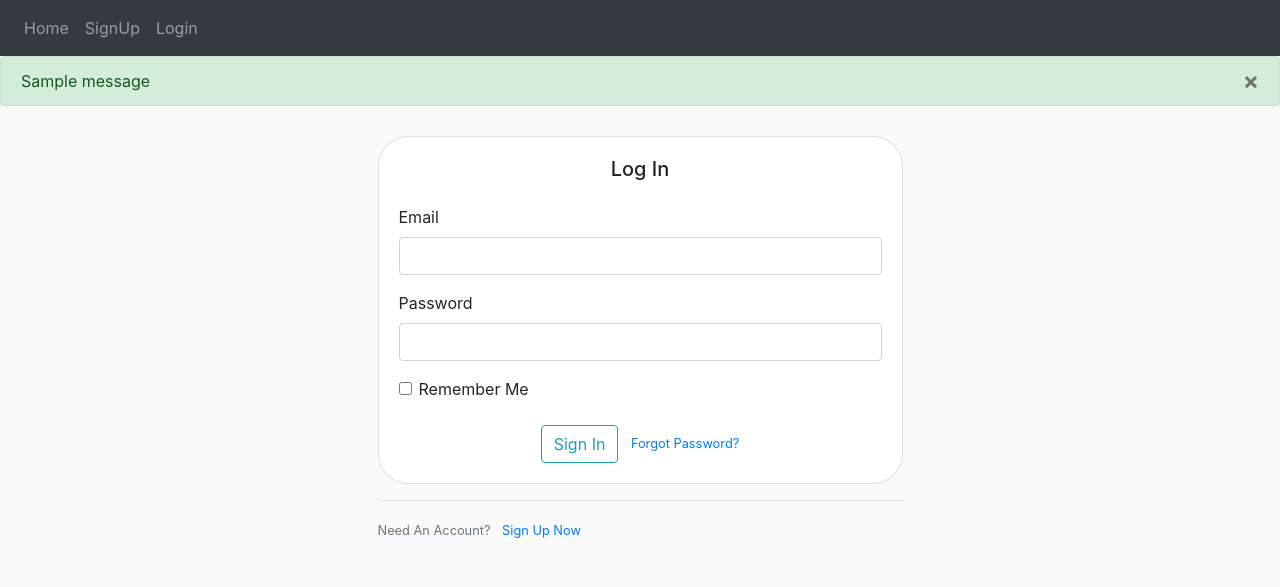
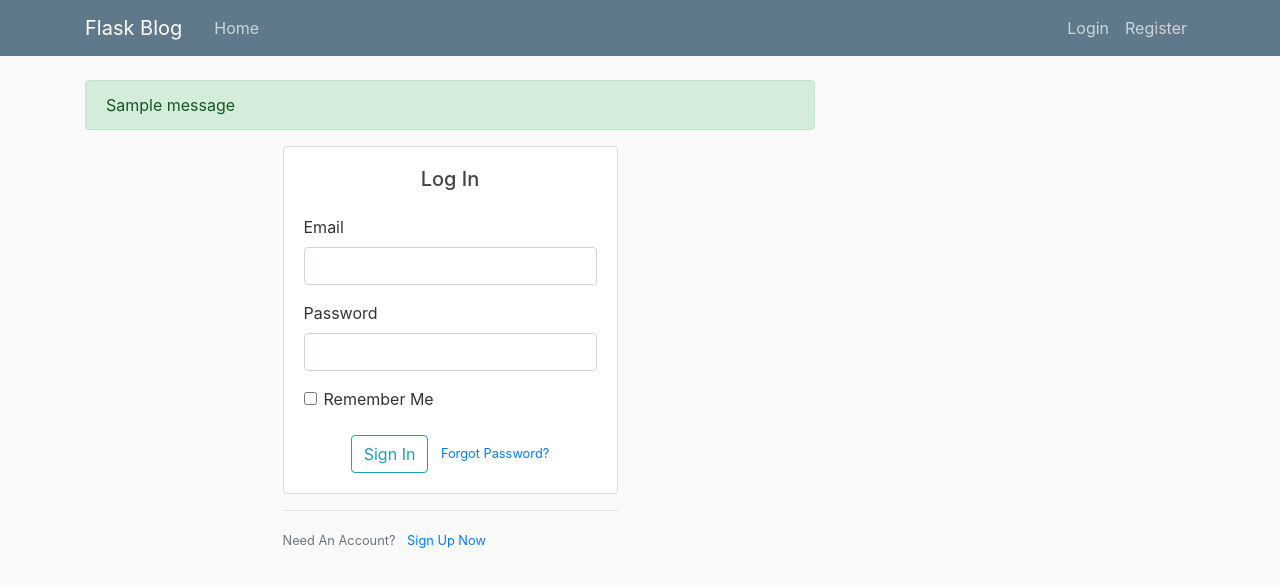
Before and after one commit to bennet489/RecipeHub, a Flask app: a page that uses app/templates/base.html in a window 1280 px wide. Shown: the top 587 px of the page. Run offline with Flask 3, Linux system fonts and the light colour scheme; tables that the repository leaves empty hold one stand-in row (values such as "Sample post"); one stand-in notice (Sample message) is shown; some libraries are stand-ins or nearby versions.

Commit message:
working on user account

```diff
--- a/app/__init__.py
+++ b/app/__init__.py
@@ -13,4 +13,4 @@ migrate = Migrate(app, db)
 login = LoginManager(app)
 login.login_view = 'login'
 
-from app import auth, models, views
+from app import auth, models, views, routes, errors
--- a/app/auth.py
+++ b/app/auth.py
@@ -1,10 +1,9 @@
 from app import app, db
-from flask import render_template, flash, redirect, url_for
+from flask import render_template, flash, redirect, url_for, request
 from app.forms import LoginForm, RegistrationForm
 from flask_login import current_user, login_user, logout_user, login_required
 from app.models import User
 import sqlalchemy as sa
-from flask import request
 from urllib.parse import urlsplit
 
 
--- a/app/forms.py
+++ b/app/forms.py
@@ -1,5 +1,5 @@
 from flask_wtf import FlaskForm
-from wtforms import StringField, PasswordField, BooleanField, SubmitField
+from wtforms import StringField, PasswordField, BooleanField, SubmitField, TextAreaField
 from wtforms.validators import DataRequired, Email, EqualTo, Length, ValidationError
 from app import db
 from app.models import User
@@ -21,5 +21,10 @@ class RegistrationForm(FlaskForm):
 
     def validate_email(self, email):
         user = db.session.scalar(sa.select(User).where(User.email == email.data))
-        if user is not None:
+        if user:
             raise ValidationError('Email is already taken')
+
+class EditProfileForm(FlaskForm):
+    full_name = StringField('Full name', validators=[DataRequired(), Length(min=3, max=20)])
+    about_me = TextAreaField('About', validators=[DataRequired(), Length(min=0, max=200)])
+    submit = SubmitField('Update')
--- /dev/null
+++ b/app/routes.py
@@ -0,0 +1,26 @@
+from datetime import timezone, datetime
+from app import app, db
+from flask_login import current_user, login_required
+from app.forms import EditProfileForm
+from flask import flash, redirect, url_for, request, render_template
+
+@app.before_request
+def before_request():
+    if current_user.is_authenticated:
+        current_user.last_seen = datetime.now(timezone.utc)
+        db.session.commit()
+
+@app.route('/edit_profile', methods=['GET', 'POST'])
+@login_required
+def edit_profile():
+    form = EditProfileForm()
+    if form.validate_on_submit():
+        current_user.full_name = form.full_name.data
+        current_user.about_me = form.about_me.data
+        db.session.commit()
+        flash('Saved')
+        return redirect(url_for('edit_profile'))
+    elif request.method == 'GET':
+        form.full_name.data = current_user.full_name
+        form.about_me.data = current_user.about_me
+    return render_template('edit_profile.html', title='edit profile', form=form)
--- /dev/null
+++ b/app/static/main.css
@@ -0,0 +1,80 @@
+body {
+    background: #fafafa;
+    color: #333333;
+    margin-top: 5rem;
+  }
+
+  h1, h2, h3, h4, h5, h6 {
+    color: #444444;
+  }
+
+  .bg-steel {
+    background-color: #5f788a;
+  }
+
+  .site-header .navbar-nav .nav-link {
+    color: #cbd5db;
+  }
+
+  .site-header .navbar-nav .nav-link:hover {
+    color: #ffffff;
+  }
+
+  .site-header .navbar-nav .nav-link.active {
+    font-weight: 500;
+  }
+
+  .content-section {
+    background: #ffffff;
+    padding: 10px 20px;
+    border: 1px solid #dddddd;
+    border-radius: 3px;
+    margin-bottom: 20px;
+  }
+
+  .article-title {
+    color: #444444;
+  }
+
+  a.article-title:hover {
+    color: #428bca;
+    text-decoration: none;
+  }
+
+  .article-content {
+    white-space: pre-line;
+  }
+
+  .article-img {
+    height: 65px;
+    width: 65px;
+    margin-right: 16px;
+  }
+
+  .article-metadata {
+    padding-bottom: 1px;
+    margin-bottom: 4px;
+    border-bottom: 1px solid #e3e3e3
+  }
+
+  .article-metadata a:hover {
+    color: #333;
+    text-decoration: none;
+  }
+
+  .article-svg {
+    width: 25px;
+    height: 25px;
+    vertical-align: middle;
+  }
+
+  .account-img {
+    height: 125px;
+    width: 125px;
+    margin-right: 20px;
+    margin-bottom: 16px;
+  }
+
+  .account-heading {
+    font-size: 2.5rem;
+  }
--- /dev/null
+++ b/app/templates/404.html
@@ -0,0 +1,6 @@
+{% extends 'base.html'%}
+
+{% block content %}
+    <h1> Page not found </h1>
+    <p> <a href="{{ url_for('home') }}"> Back </a></p>
+{% endblock %}
--- /dev/null
+++ b/app/templates/500.html
@@ -0,0 +1,6 @@
+{% extends 'base.html' %}
+
+{% block content %}
+    <h2> An error occured, Try again </h2>
+    <p> <a href="{{ url_for('home') }}"> Back  </a></p>
+{% endblock %}
--- a/app/templates/base.html
+++ b/app/templates/base.html
@@ -1,94 +1,69 @@
 <!DOCTYPE html>
-<html lang="en">
+<html>
 <head>
-    <meta charset="UTF-8">
-    <meta name="viewport" content="width=device-width, initial-scale=1.0">
-    <link
-      rel="stylesheet"
-      href="https://stackpath.bootstrapcdn.com/bootstrap/4.4.1/css/bootstrap.min.css"
-      integrity="sha384-Vkoo8x4CGsO3+Hhxv8T/Q5PaXtkKtu6ug5TOeNV6gBiFeWPGFN9MuhOf23Q9Ifjh"
-      crossorigin="anonymous"
-    />
-    <link rel="stylesheet" href="https://cdnjs.cloudflare.com/ajax/libs/font-awesome/6.0.0/css/all.min.css">
-    <link
-      rel="stylesheet"
-      href="https://stackpath.bootstrapcdn.com/font-awesome/4.7.0/css/font-awesome.min.css"
-      crossorigin="anonymous"
-    />
-    <link rel="stylesheet" href="../static/style.css">
+    <!-- Required meta tags -->
+    <meta charset="utf-8">
+    <meta name="viewport" content="width=device-width, initial-scale=1, shrink-to-fit=no">
+
+    <!-- Bootstrap CSS -->
+    <link rel="stylesheet" href="https://maxcdn.bootstrapcdn.com/bootstrap/4.0.0/css/bootstrap.min.css" integrity="sha384-Gn5384xqQ1aoWXA+058RXPxPg6fy4IWvTNh0E263XmFcJlSAwiGgFAW/dAiS6JXm" crossorigin="anonymous">
+
+    <link rel="stylesheet" type="text/css" href="{{ url_for('static', filename='main.css') }}">
+
     {% if title %}
-      <title> RecipeHub - {{ title }} </title>
+        <title>Flask Blog - {{ title }}</title>
     {% else %}
-      <title> RecipeHub </title>
+        <title>Flask Blog</title>
     {% endif %}
 </head>
 <body>
-    <nav class="navbar navbar-expand-lg navbar-dark bg-dark">
-        <button
-            class="navbar-toggler"
-            type="button"
-            data-toggle="collapse"
-            data-target="#navbar">
-
+    <header class="site-header">
+      <nav class="navbar navbar-expand-md navbar-dark bg-steel fixed-top">
+        <div class="container">
+          <a class="navbar-brand mr-4" href="/">Flask Blog</a>
+          <button class="navbar-toggler" type="button" data-toggle="collapse" data-target="#navbarToggle" aria-controls="navbarToggle" aria-expanded="false" aria-label="Toggle navigation">
             <span class="navbar-toggler-icon"></span>
           </button>
-        <div class="collapse navbar-collapse" id="navbar">
+          <div class="collapse navbar-collapse" id="navbarToggle">
+            <div class="navbar-nav mr-auto">
+              <a class="nav-item nav-link" href="{{ url_for('home') }}">Home</a>
+            </div>
+            <!-- Navbar Right Side -->
             <div class="navbar-nav">
-                  <a class="nav-item nav-link" id="home" href="/home", "/"> Home </a>
-                  {% if current_user.is_anonymous %}
-                    <a class="nav-item nav-link" id="signUp" href="/register"> SignUp </a>
-                    <a class="nav-item nav-link" id="login" href="/login"> Login </a>
+              {% if current_user.is_authenticated %}
+                <a class="nav-item nav-link" href="{{ url_for('user', ) }}">Account</a>
+                <a class="nav-item nav-link" href="{{ url_for('logout') }}">Logout</a>
               {% else %}
-                    <a class="nav-item nav-link" id="logout" href="/logout"> Logout </a>
+                <a class="nav-item nav-link" href="{{ url_for('login') }}">Login</a>
+                <a class="nav-item nav-link" href="{{ url_for('register') }}">Register</a>
               {% endif %}
             </div>
           </div>
+        </div>
       </nav>
+    </header>
+    <main role="main" class="container">
+      <div class="row">
+        <div class="col-md-8">
           {% with messages = get_flashed_messages(with_categories=true) %}
             {% if messages %}
               {% for category, message in messages %}
-        {% if category == 'error' %}
-          <div class="alert alert-danger alert-dismissable fade show" role="alert">
+                <div class="alert alert-{{ category }}">
                   {{ message }}
-            <button type="button" class="close" data-dismiss="alert">
-              <span aria-hidden="true">&times;</span>
-            </button>
                 </div>
-          {% else %}
-            <div class="alert alert-success alert-dismissable fade show" role="alert">
-              {{ message }}
-              <button type="button" class="close" data-dismiss="alert">
-                <span aria-hidden="true"> &times; </span>
-              </button>
-            </div>
-          {% endif %}
               {% endfor %}
             {% endif %}
           {% endwith %}
-    <div class="container">
-      {% block content %} {% endblock %}
+          {% block content %}{% endblock %}
         </div>
+      </div>
+    </main>
 
 
-    <script
-      src="https://code.jquery.com/jquery-3.2.1.slim.min.js"
-      integrity="sha384-KJ3o2DKtIkvYIK3UENzmM7KCkRr/rE9/Qpg6aAZGJwFDMVNA/GpGFF93hXpG5KkN"
-      crossorigin="anonymous"
-    ></script>
-    <script
-      src="https://cdnjs.cloudflare.com/ajax/libs/popper.js/1.12.9/umd/popper.min.js"
-      integrity="sha384-ApNbgh9B+Y1QKtv3Rn7W3mgPxhU9K/ScQsAP7hUibX39j7fakFPskvXusvfa0b4Q"
-      crossorigin="anonymous"
-    ></script>
-    <script
-      src="https://maxcdn.bootstrapcdn.com/bootstrap/4.0.0/js/bootstrap.min.js"
-      integrity="sha384-JZR6Spejh4U02d8jOt6vLEHfe/JQGiRRSQQxSfFWpi1MquVdAyjUar5+76PVCmYl"
-      crossorigin="anonymous"
-    ></script>
-
-    <script
-        type="text/javascript"
-        src="{{ url_for('static', filename='index.js') }}"
-    ></script>
+    <!-- Optional JavaScript -->
+    <!-- jQuery first, then Popper.js, then Bootstrap JS -->
+    <script src="https://code.jquery.com/jquery-3.2.1.slim.min.js" integrity="sha384-KJ3o2DKtIkvYIK3UENzmM7KCkRr/rE9/Qpg6aAZGJwFDMVNA/GpGFF93hXpG5KkN" crossorigin="anonymous"></script>
+    <script src="https://cdnjs.cloudflare.com/ajax/libs/popper.js/1.12.9/umd/popper.min.js" integrity="sha384-ApNbgh9B+Y1QKtv3Rn7W3mgPxhU9K/ScQsAP7hUibX39j7fakFPskvXusvfa0b4Q" crossorigin="anonymous"></script>
+    <script src="https://maxcdn.bootstrapcdn.com/bootstrap/4.0.0/js/bootstrap.min.js" integrity="sha384-JZR6Spejh4U02d8jOt6vLEHfe/JQGiRRSQQxSfFWpi1MquVdAyjUar5+76PVCmYl" crossorigin="anonymous"></script>
 </body>
 </html>
```
Also changed, not shown: app/errors.py (added, +11 -0 lines), app/models.py (+9 -2 lines), app/templates/edit_profile.html (added, +49 -0 lines), app/templates/user.html (added, +49 -0 lines), app/views.py (+10 -1 lines), migrations/versions/e28130ba49f9_add_user_and_post_tables.py (renamed from migrations/versions/0f79356483ea_add_user_and_post_tables.py, +6 -4 lines). Lines whose indentation alone changed are shown as unchanged.
